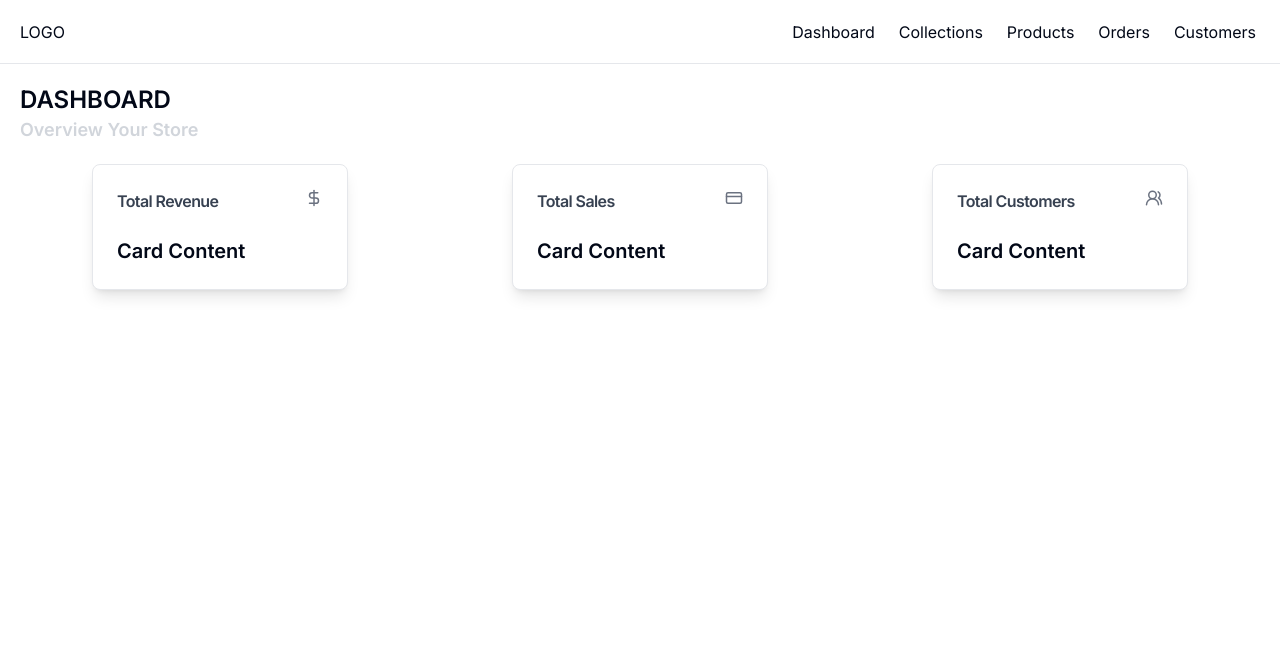
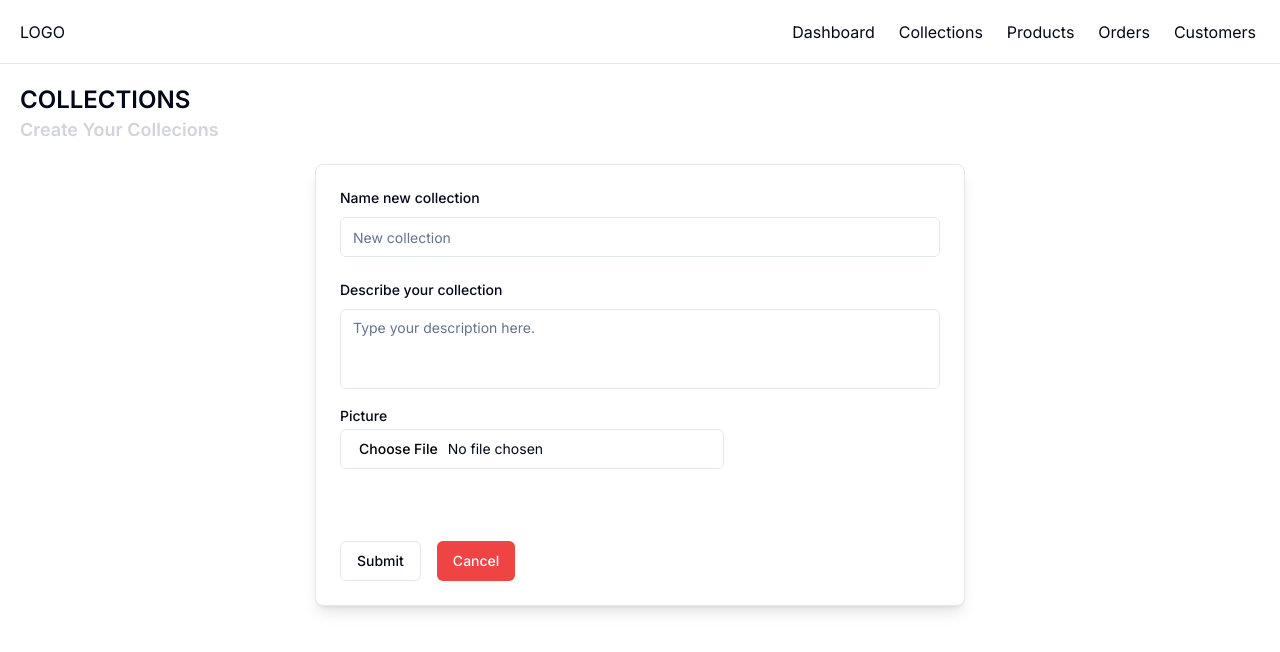
Before and after one commit to Elise-16-medeiros/Ecommerce-website, a Next.js app in the folder my-app/: page / in a window 1280 px wide. Shown: the top 652 px of the page. Built offline with nearby package versions, Linux system fonts and the light colour scheme.

Commit message:
feat: mongoose and mongoDB installation, creation models.

```diff
--- a/my-app/app/(dashboard)/page.tsx
+++ b/my-app/app/(dashboard)/page.tsx
@@ -1,12 +1,14 @@
 import Image from "next/image";
 import { Cards } from "../_components/_dashboard-layout/Cards";
 import Heading from "../_components/heading";
+import { CollectionsForm } from "../_components/_collections/CollectionsForm";
 
 export default function Home() {
   return (
     <main>
-      <Heading title="dashboard" subTitle="overview your store" />
-      <Cards />
+      {/*   <Heading title="dashboard" subTitle="overview your store" />
+      <Cards /> */}
+      <CollectionsForm />
     </main>
   );
 }
--- a/my-app/app/_components/_collections/CollectionsForm.tsx
+++ b/my-app/app/_components/_collections/CollectionsForm.tsx
@@ -1,3 +1,122 @@
+"use client";
+
+import { zodResolver } from "@hookform/resolvers/zod";
+import { useForm } from "react-hook-form";
+import { z } from "zod";
+
+import Heading from "../heading";
+import { Button } from "@/components/ui/button";
+import {
+  Form,
+  FormControl,
+  FormField,
+  FormItem,
+  FormLabel,
+  FormMessage,
+} from "@/components/ui/form";
+import { Input } from "@/components/ui/input";
+import { Textarea } from "@/components/ui/textarea";
+import { Label } from "@/components/ui/label";
+import { useRouter } from "next/navigation";
+import { Card, CardContent, CardFooter } from "@/components/ui/card";
+
+const formSchema = z.object({
+  title: z.string().min(2).max(20),
+  description: z.string().min(2).max(500).trim(),
+  image: z.string(),
+});
+
 export const CollectionsForm = () => {
-  return <div className="p">CollectionsForm</div>;
+  const router = useRouter();
+  const form = useForm<z.infer<typeof formSchema>>({
+    resolver: zodResolver(formSchema),
+    defaultValues: {
+      title: "",
+      description: "",
+      image: "",
+    },
+  });
+
+  function onSubmit(values: z.infer<typeof formSchema>) {
+    console.log(values);
+  }
+
+  return (
+    <section className="h-full w-full">
+      <Heading title="Collections" subTitle="Create your collecions" />
+      <div className="flex items-center justify-center">
+        <Card className="w-[650px] shadow-lg">
+          <Form {...form}>
+            <form onSubmit={form.handleSubmit(onSubmit)} className="space-y-8">
+              <CardContent className="py-5">
+                <FormField
+                  control={form.control}
+                  name="title"
+                  render={({ field }) => (
+                    <FormItem>
+                      <FormLabel>Name new collection</FormLabel>
+                      <FormControl>
+                        <Input placeholder="New collection" {...field} />
+                      </FormControl>
+                      <FormMessage />
+                    </FormItem>
+                  )}
+                />
+                <FormField
+                  control={form.control}
+                  name="description"
+                  render={({ field }) => (
+                    <FormItem className="my-5">
+                      <FormLabel>Describe your collection</FormLabel>
+                      <FormControl>
+                        <Textarea
+                          placeholder="Type your description here."
+                          className="resize-none"
+                          {...field}
+                        />
+                      </FormControl>
+                      <FormMessage />
+                    </FormItem>
+                  )}
+                />
+                <div className="my-5 grid w-full max-w-sm items-center gap-1.5">
+                  <Label htmlFor="picture">Picture</Label>
+                  <Input id="picture" type="file" />
+                </div>
+              </CardContent>
+              <CardFooter>
+                <div className="flex items-center gap-4">
+                  <Button type="submit" variant="outline">
+                    Submit
+                  </Button>
+                  <Button
+                    type="button"
+                    variant="destructive"
+                    onClick={() => router.push("/collections")}
+                  >
+                    Cancel
+                  </Button>
+                </div>
+              </CardFooter>
+            </form>
+          </Form>
+        </Card>
+      </div>
+    </section>
+  );
 };
+
+/*
+<Card>
+  <CardHeader>
+    <CardTitle>Card Title</CardTitle>
+    <CardDescription>Card Description</CardDescription>
+  </CardHeader>
+  <CardContent>
+    <p>Card Content</p>
+  </CardContent>
+
+    <p>Card Footer</p>
+  </CardFooter>
+</Card>
+ */
--- /dev/null
+++ b/my-app/components/ui/textarea.tsx
@@ -0,0 +1,24 @@
+import * as React from "react"
+
+import { cn } from "@/lib/utils"
+
+export interface TextareaProps
+  extends React.TextareaHTMLAttributes<HTMLTextAreaElement> {}
+
+const Textarea = React.forwardRef<HTMLTextAreaElement, TextareaProps>(
+  ({ className, ...props }, ref) => {
+    return (
+      <textarea
+        className={cn(
+          "flex min-h-[80px] w-full rounded-md border border-input bg-background px-3 py-2 text-sm ring-offset-background placeholder:text-muted-foreground focus-visible:outline-none focus-visible:ring-2 focus-visible:ring-ring focus-visible:ring-offset-2 disabled:cursor-not-allowed disabled:opacity-50",
+          className
+        )}
+        ref={ref}
+        {...props}
+      />
+    )
+  }
+)
+Textarea.displayName = "Textarea"
+
+export { Textarea }
--- a/my-app/package.json
+++ b/my-app/package.json
@@ -17,6 +17,8 @@
     "class-variance-authority": "^0.7.0",
     "clsx": "^2.1.0",
     "lucide-react": "^0.363.0",
+    "mongodb": "^6.5.0",
+    "mongoose": "^8.2.3",
     "next": "14.1.4",
     "react": "^18",
     "react-dom": "^18",
```
Also changed, not shown: my-app/lib/models/collection.ts (added, +33 -0 lines), my-app/lib/models/customer.ts (added, +23 -0 lines), my-app/lib/models/order.ts (added, +33 -0 lines), my-app/lib/models/product.ts (added, +34 -0 lines), my-app/lib/mongoDB.ts (added, +23 -0 lines), 1 other file (tests, documents, lock files or other folders).
